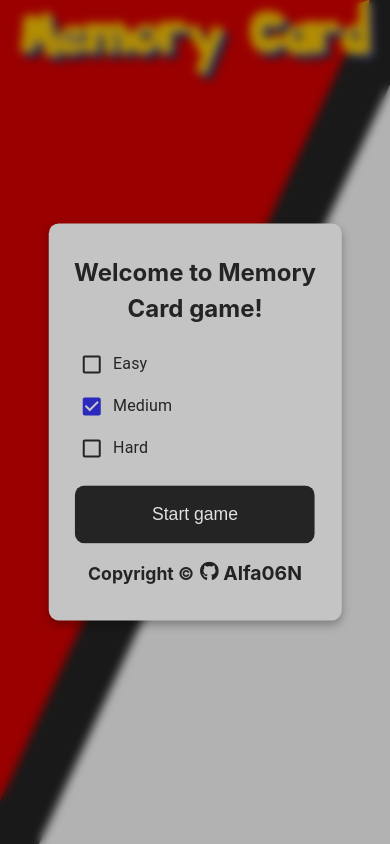
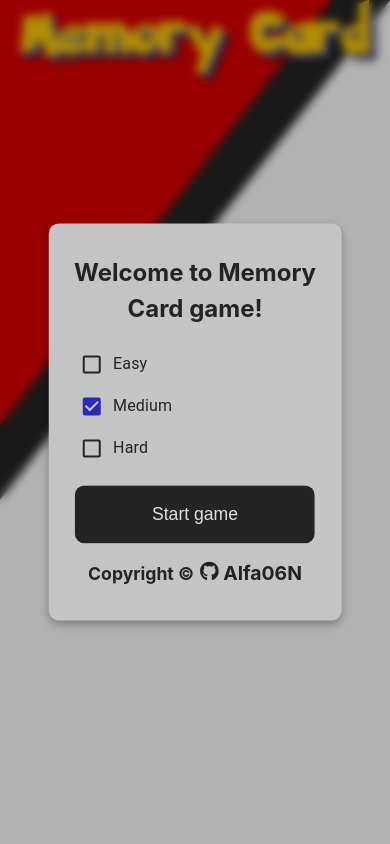
Before and after one commit to Alfa06N/Repositorio, a React (Vite) app in the folder Memory-Card/: page / in a window 390 px wide. Built offline with nearby package versions, Linux system fonts and the light colour scheme.

Commit message:
Fix the scrolling issue in Memory-Card

```diff
--- a/Memory-Card/src/index.css
+++ b/Memory-Card/src/index.css
@@ -123,6 +123,48 @@ p {
   font-size: var(--paragraph-font-size);
 }
 
+@media (max-width: 425px) {
+  .bg.red {
+    height: 500px;
+    clip-path: polygon(0 0, 85% 0, 0% 85%);
+  }
+
+  .bg.black {
+    height: 500px;
+    clip-path: polygon(0 0, 100% 0, 0% 100%);
+  }
+}
+
+@media (min-width: 426px) and (max-width: 768px) {
+  .bg.red {
+    height: 800px;
+    clip-path: polygon(0 0, 85% 0, 0% 85%);
+  }
+
+  .bg.black {
+    height: 800px;
+    clip-path: polygon(0 0, 100% 0, 0% 100%);
+  }
+}
+
+@media (min-width: 769px) and (max-width: 1024px) {
+  .bg.red {
+    height: 1000px;
+    clip-path: polygon(0 0, 85% 0, 0% 85%);
+  }
+
+  .bg.black {
+    height: 1000px;
+    clip-path: polygon(0 0, 100% 0, 0% 100%);
+  }
+}
+
+@media (min-width: 1025px) {
+  .dialog {
+    width: min(80vw, 500px);
+  }
+}
+
 @media (prefers-color-scheme: light) {
   :root {
     color: #213547;
```
